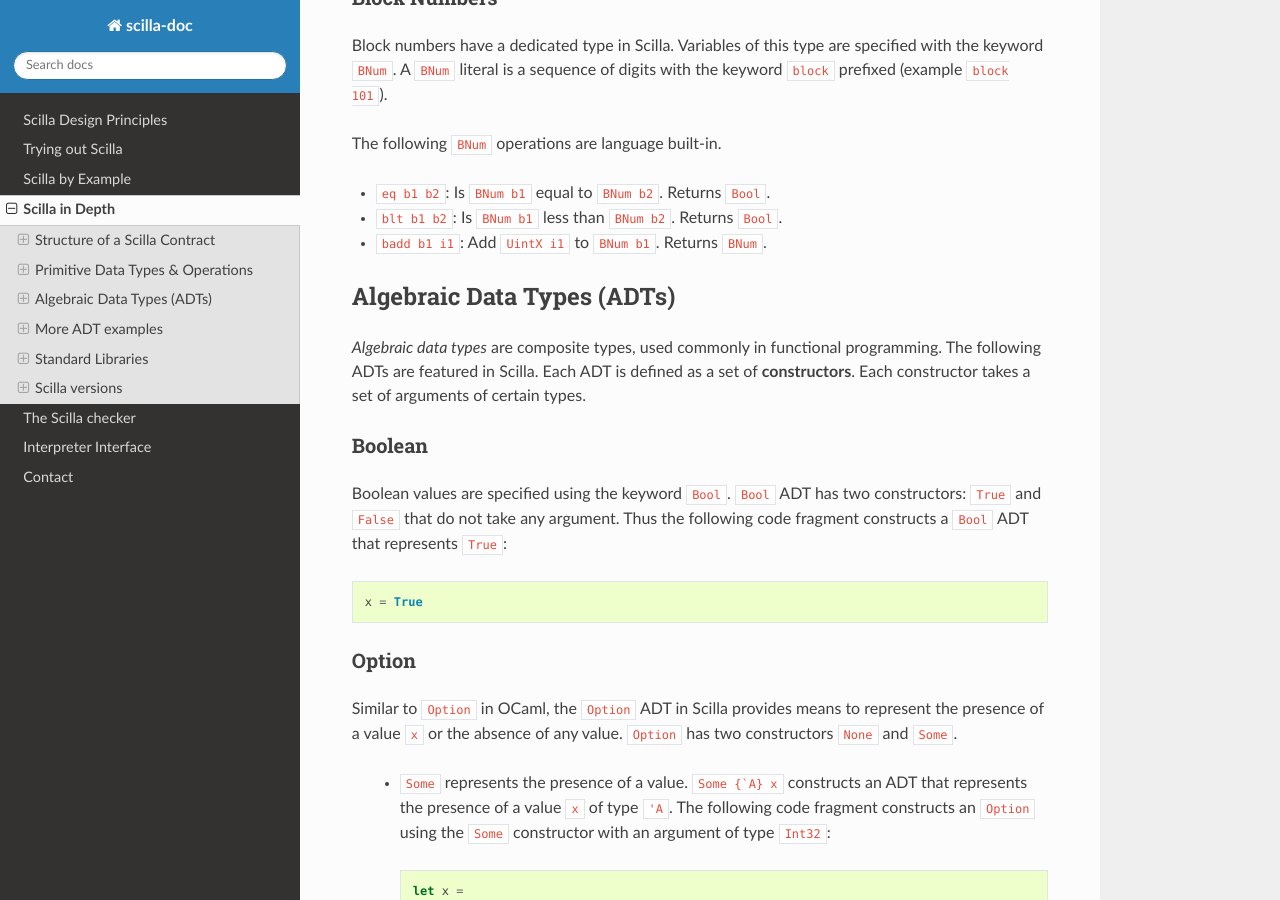
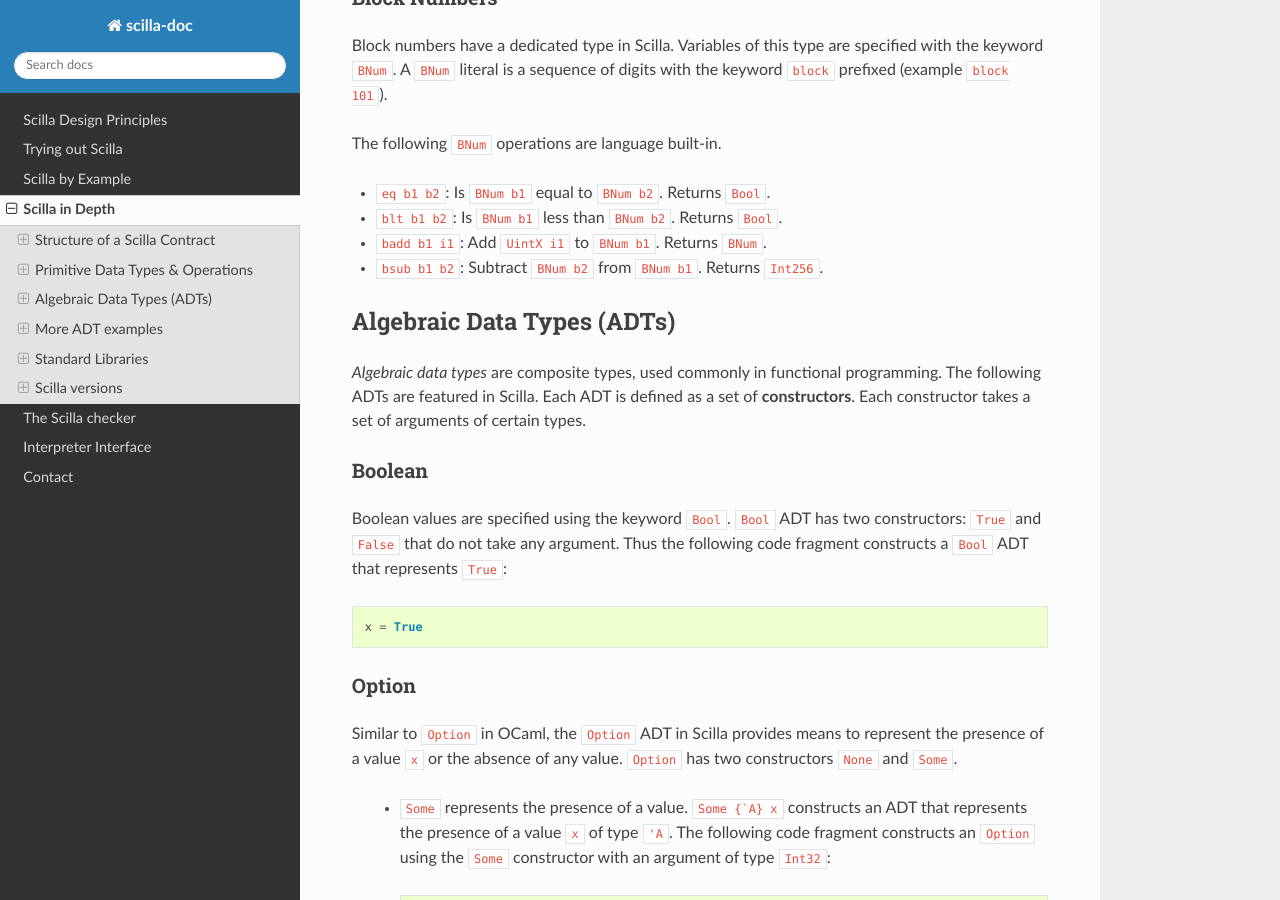
Before and after one commit to Zilliqa/scilla-docs, a Sphinx documentation site: the page built from docs/source/scilla-in-depth.rst, in a window 1280 px wide and 900 px high, scrolled down 7840 px. Built offline with Sphinx 7.4.7 and the Read the Docs theme 2.0.0, drawn with Linux system fonts in a browser that asks for light colours.

Commit message:
add bsub

```diff
--- a/docs/source/scilla-in-depth.rst
+++ b/docs/source/scilla-in-depth.rst
@@ -443,6 +443,7 @@ The following ``BNum`` operations are language built-in.
 - ``eq b1 b2``: Is ``BNum b1`` equal to ``BNum b2``. Returns ``Bool``.
 - ``blt b1 b2``: Is ``BNum b1`` less than ``BNum b2``. Returns ``Bool``.
 - ``badd b1 i1``: Add ``UintX i1`` to ``BNum b1``. Returns ``BNum``.
+- ``bsub b1 b2``: Subtract ``BNum b2`` from ``BNum b1``. Returns ``Int256``.
 
 Algebraic Data Types (ADTs)
 ######################################
```
